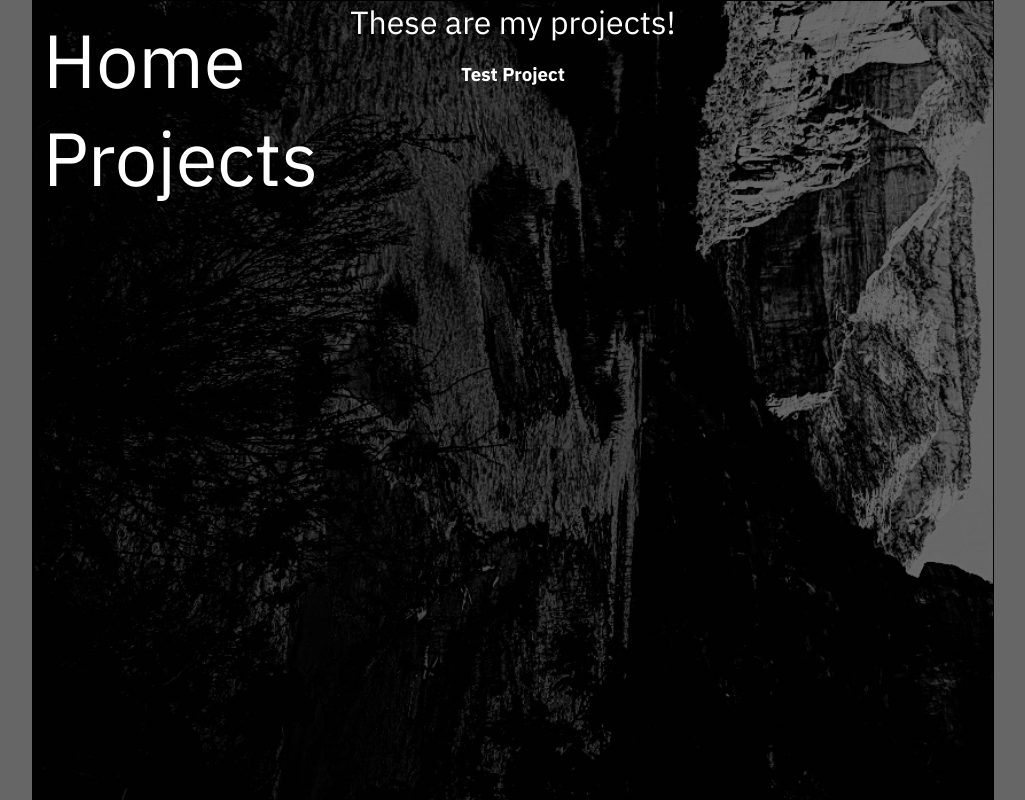
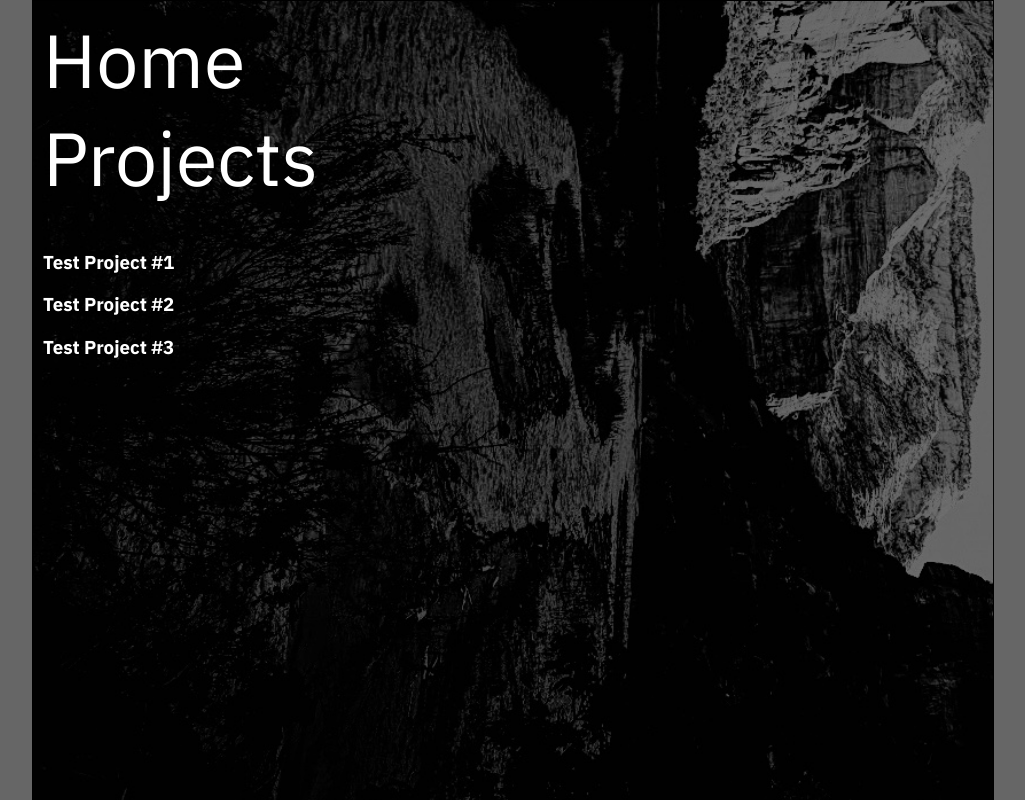
Before and after one commit to mddilley/portfolio-site, a React (Create React App) app: page /projects in a window 1280 px wide. Shown: the top 800 px of the page, without its empty margins (127-1152 px from the left). Built offline with nearby package versions, Linux system fonts and the light colour scheme.

Commit message:
Add .bottom to App.css, add mock Project components to Projects components

```diff
--- a/src/App.css
+++ b/src/App.css
@@ -107,6 +107,13 @@ body {
   margin: 0 10px 10px 0;
 }
 
+.bottom {
+  position: absolute;
+  bottom: 0;
+  height: 75%;
+  margin: 0 10px 10px 10px;
+}
+
 .desc {
   font-size: 0.40em;
   text-align: center;
--- a/src/Components/Projects.js
+++ b/src/Components/Projects.js
@@ -2,9 +2,10 @@ import React from 'react'
 import Project from './Project'
 
 function Projects() {
-  return <div>
-          <h1>These are my projects!</h1>
-          <Project name={"Test Project"} />
+  return <div className="bottom">
+          <Project name={"Test Project #1"} />
+          <Project name={"Test Project #2"} />
+          <Project name={"Test Project #3"} />
          </div>
 }
 
```
